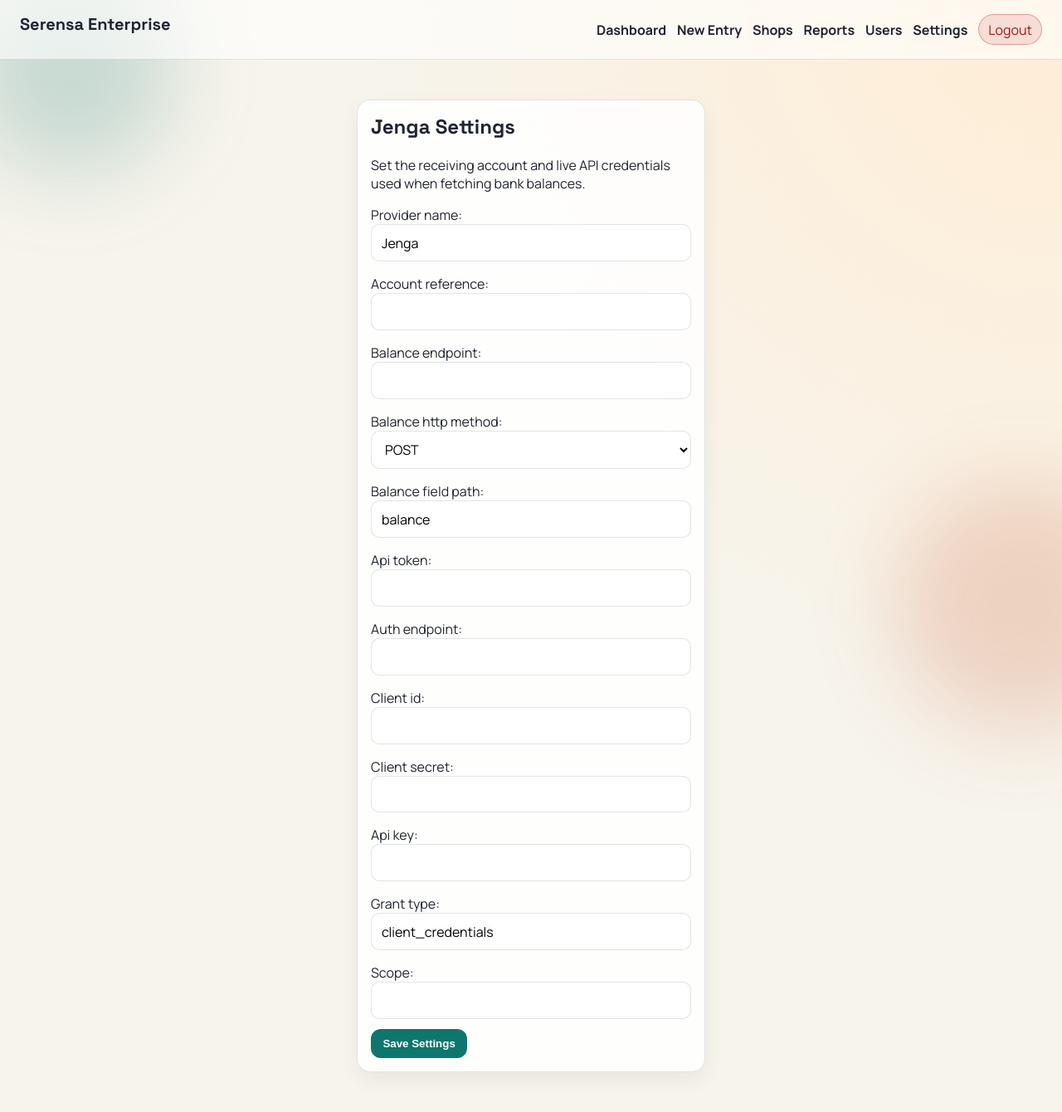
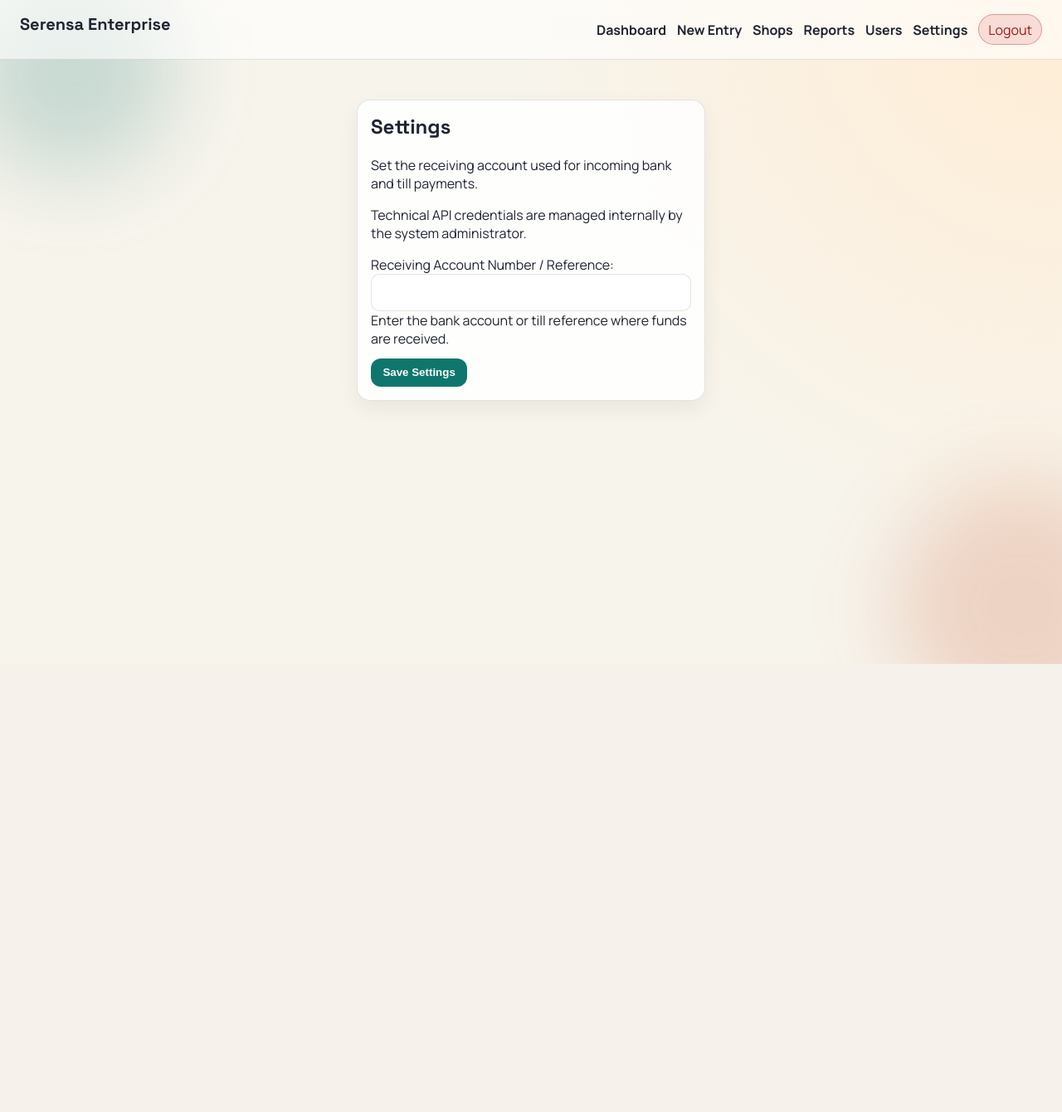
Before and after one commit to wakoTheDev/serensa, a Django app: page /settings/jenga/ in a window 1280 px wide. Shown: the whole page at 83% size. After the commit the page ends 800 px from the top, so only its background shows below. Run offline with Django 5.2, Linux system fonts and the light colour scheme; the visitor is signed in with stand-in values (Sample User, id 1); data comes from the database, SQL or seed files in the repository; data that the repository does not hold is empty.

Commit message:
Simplify Jenga settings to account-only input

```diff
--- a/sensa/forms.py
+++ b/sensa/forms.py
@@ -131,44 +131,22 @@ class DailyEntryForm(forms.ModelForm):
 class JengaApiSettingsForm(forms.ModelForm):
     class Meta:
         model = JengaApiSettings
-        fields = [
-            "provider_name",
-            "account_reference",
-            "balance_endpoint",
-            "balance_http_method",
-            "balance_field_path",
-            "api_token",
-            "auth_endpoint",
-            "client_id",
-            "client_secret",
-            "api_key",
-            "grant_type",
-            "scope",
-        ]
-        widgets = {
-            "api_token": forms.PasswordInput(render_value=True),
-            "client_secret": forms.PasswordInput(render_value=True),
+        fields = ["account_reference"]
+        labels = {
+            "account_reference": "Receiving Account Number / Reference",
+        }
+        help_texts = {
+            "account_reference": "Enter the bank account or till reference where funds are received.",
         }
 
     def clean(self):
         cleaned_data = super().clean()
-        api_token = (cleaned_data.get("api_token") or "").strip()
-        auth_endpoint = (cleaned_data.get("auth_endpoint") or "").strip()
-        client_id = (cleaned_data.get("client_id") or "").strip()
-        client_secret = (cleaned_data.get("client_secret") or "").strip()
-        balance_endpoint = (cleaned_data.get("balance_endpoint") or "").strip()
         account_reference = (cleaned_data.get("account_reference") or "").strip()
 
         if not account_reference:
             self.add_error("account_reference", "Receiving account reference is required.")
 
-        if not balance_endpoint:
-            self.add_error("balance_endpoint", "Balance endpoint is required.")
-
-        if not api_token and not (auth_endpoint and client_id and client_secret):
-            raise forms.ValidationError(
-                "Provide either a static API token or the auth endpoint, client ID, and client secret."
-            )
+        cleaned_data["account_reference"] = account_reference
 
         return cleaned_data
 
--- a/sensa/models.py
+++ b/sensa/models.py
@@ -161,10 +161,7 @@ class JengaApiSettings(models.Model):
 
     @property
     def is_configured(self):
-        has_auth_flow = bool(
-            self.auth_endpoint and self.client_id and self.client_secret and self.balance_endpoint
-        )
-        return bool(self.balance_endpoint and self.account_reference and (self.api_token or has_auth_flow))
+        return bool(self.account_reference)
 
 
 class BankBalanceSnapshot(models.Model):
--- a/sensa/templates/sensa/jenga_settings.html
+++ b/sensa/templates/sensa/jenga_settings.html
@@ -2,11 +2,12 @@
 
 {% block content %}
 <section class="panel auth-panel">
-    <h2>Jenga Settings</h2>
-    <p>Set the receiving account and live API credentials used when fetching bank balances.</p>
+    <h2>Settings</h2>
+    <p>Set the receiving account used for incoming bank and till payments.</p>
     {% if settings_obj %}
     <p class="muted">Current account: {{ settings_obj.account_reference }} | Updated: {{ settings_obj.updated_at }}</p>
     {% endif %}
+    <p class="muted">Technical API credentials are managed internally by the system administrator.</p>
     <form method="post" class="form-grid">
         {% csrf_token %}
         {{ form.as_p }}
```
Also changed, not shown: sensa/services.py (+21 -16 lines).
